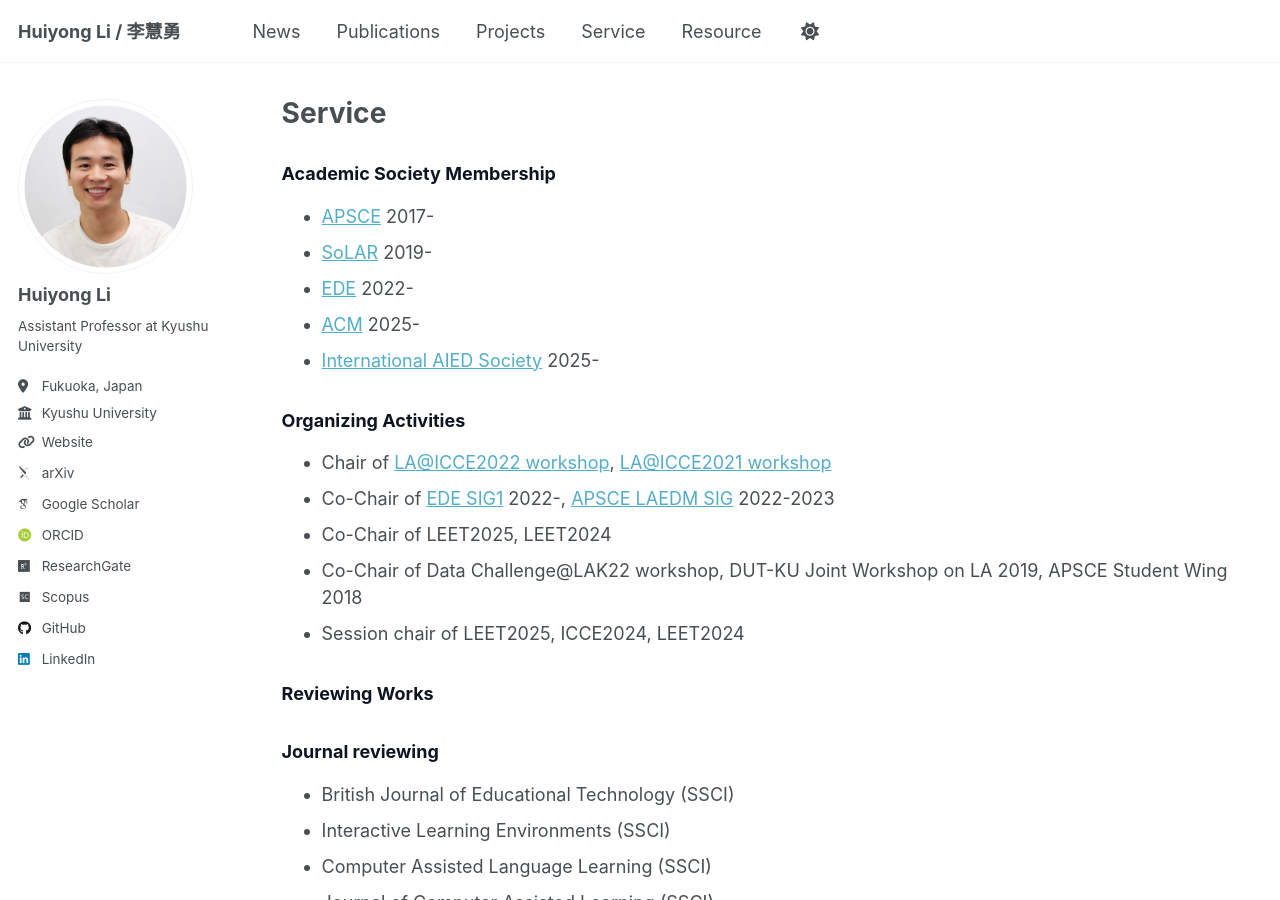
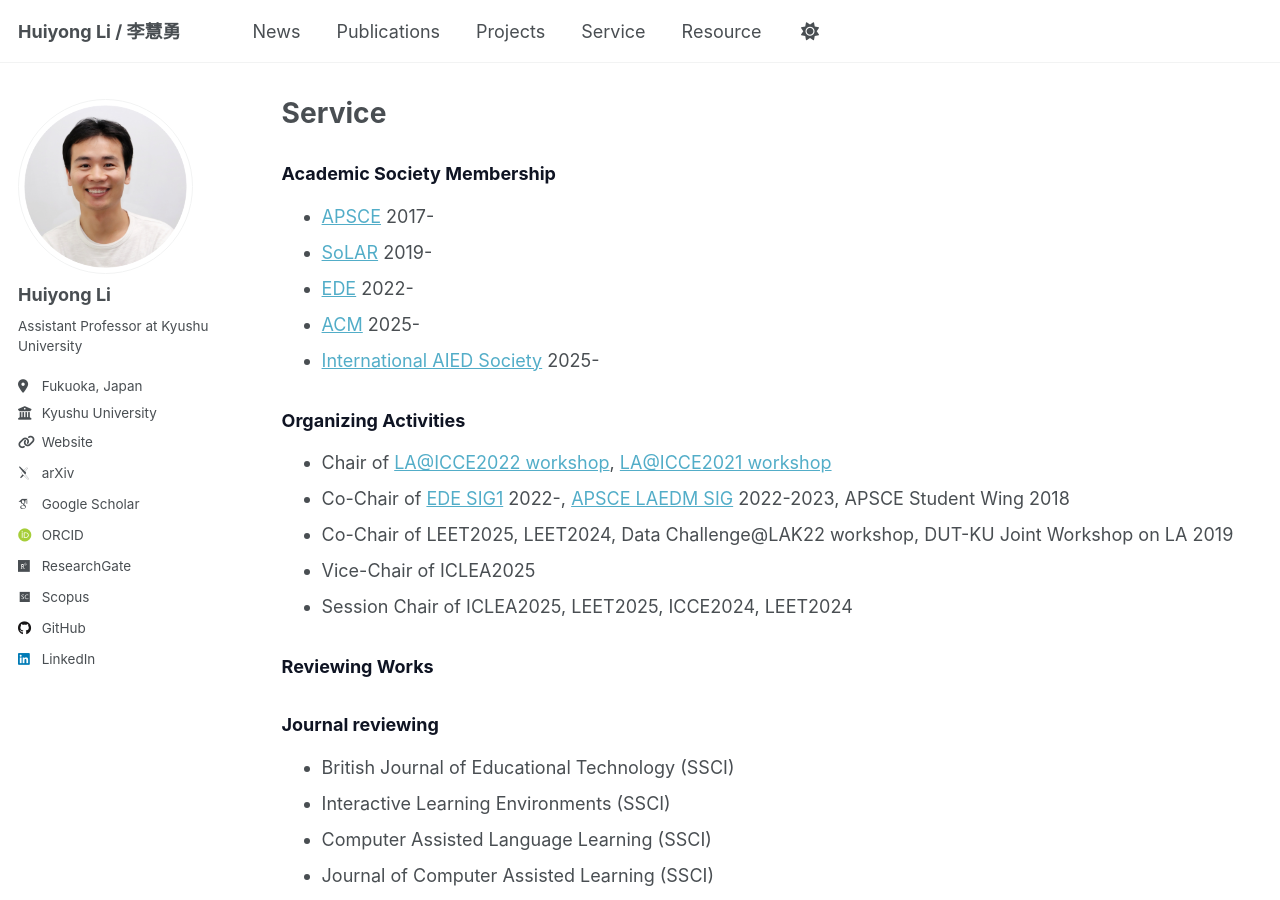
Before and after one commit to li-huiyong/li-huiyong.github.io, a Jekyll site: the page built from _pages/service.md, in a window 1280 px wide and 900 px high. Built offline with Jekyll 4.4.1, drawn with Linux system fonts in a browser that asks for light colours; some web fonts are replaced.

Commit message:
add ICLEA roles

```diff
--- a/_pages/service.md
+++ b/_pages/service.md
@@ -19,10 +19,10 @@ author_profile: true
 ### <span style="color: #0f1423; ">Organizing Activities</span>
 
 * Chair of [LA@ICCE2022 workshop](https://sites.google.com/view/teel-workshop/icce/laicce2022){:target="_blank"}, [LA@ICCE2021 workshop](https://sites.google.com/view/teel-workshop/icce/laicce2021){:target="_blank"}
-* Co-Chair of [EDE SIG1](https://ederc.jp/english/){:target="_blank"} 2022-, [APSCE LAEDM SIG](https://apsce.net/groups/sig-10-learning-analytics-and-educational-data-mining-laedm){:target="_blank"} 2022-2023
-* Co-Chair of LEET2025, LEET2024
-* Co-Chair of Data Challenge@LAK22 workshop, DUT-KU Joint Workshop on LA 2019, APSCE Student Wing 2018
-* Session chair of LEET2025, ICCE2024, LEET2024
+* Co-Chair of [EDE SIG1](https://ederc.jp/english/){:target="_blank"} 2022-, [APSCE LAEDM SIG](https://apsce.net/groups/sig-10-learning-analytics-and-educational-data-mining-laedm){:target="_blank"} 2022-2023, APSCE Student Wing 2018
+* Co-Chair of LEET2025, LEET2024, Data Challenge@LAK22 workshop, DUT-KU Joint Workshop on LA 2019
+* Vice-Chair of ICLEA2025
+* Session Chair of ICLEA2025, LEET2025, ICCE2024, LEET2024
 
 ### <span style="color: #0f1423; ">Reviewing Works</span>
 
```
